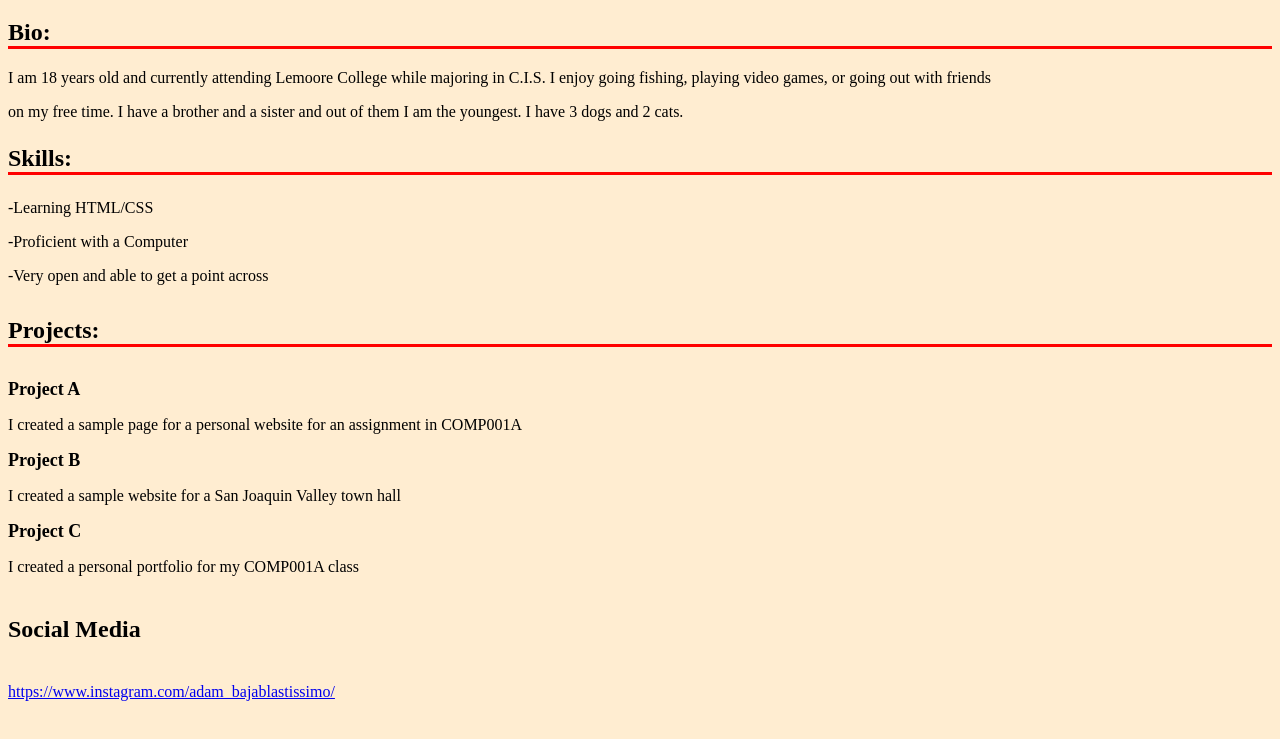
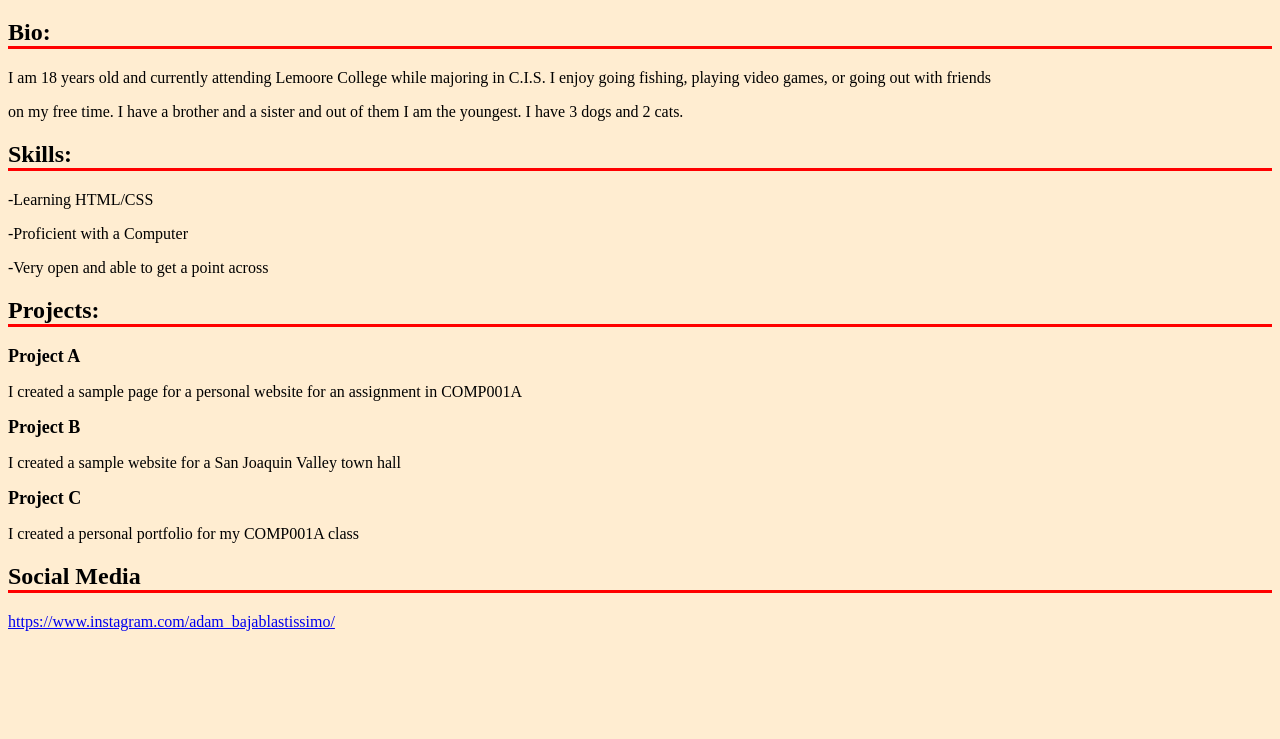
Before and after one commit to adamveris2024/COMP001A_Assignment_5, a plain HTML site: page index.html in a window 1280 px wide. Shown: the part 61-800 px from the top of the page. Drawn offline with Linux system fonts and the light colour scheme.

Commit message:
fixed more code

```diff
--- a/index.html
+++ b/index.html
@@ -11,13 +11,13 @@
         going fishing, playing video games, or going out with friends
     </p>
     <p>on my free time. I have a brother and a sister and out of them I am the youngest. I have 3 dogs and 2 cats.</p>
-<h3>Skills:</h3>
+<h2>Skills:</h2>
     <p>-Learning HTML/CSS</p>
     <p>-Proficient with a Computer</p>
     <p>-Very open and able to get a point across</p>
 
 </body>
-<h4>Projects:</h4>
+<h2>Projects:</h2>
     <header>Project A</header>
         <p>I created a sample page for a personal website for an assignment in COMP001A</p>
 
@@ -27,7 +27,7 @@
     <header>Project C</header>
         <p>I created a personal portfolio for my COMP001A class</p>
 
-<h5>Social Media</h5>
+<h2>Social Media</h2>
         <p><a href="https://www.instagram.com/adam_bajablastissimo/">https://www.instagram.com/adam_bajablastissimo/</a></p>
 
 
--- a/main.css
+++ b/main.css
@@ -9,10 +9,6 @@ h1 {
 h2 {
     font-style: comic;border-bottom: 3px solid #ff0000;font-size: x-large;}
 
-h3 {font-style: comic;border-bottom: 3px solid #ff0000;font-size: x-large;}
-
-h4 {font-style: comic;border-bottom: 3px solid #ff0000; font-size: x-large; }
-
     ul {
     list-style-type: square;}
 header {font-style: bold; font-size: large; font-weight: bold;}
```
